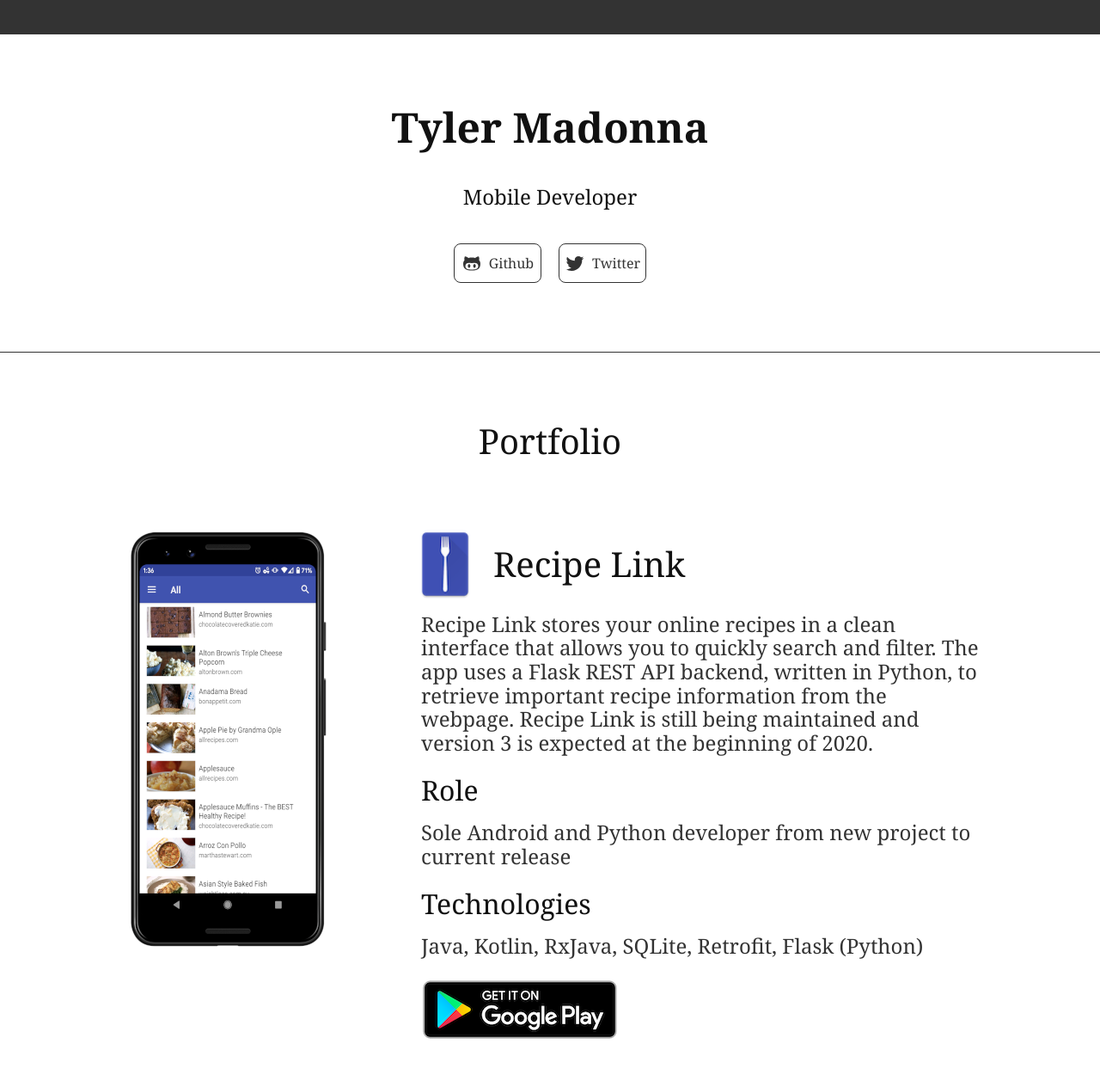
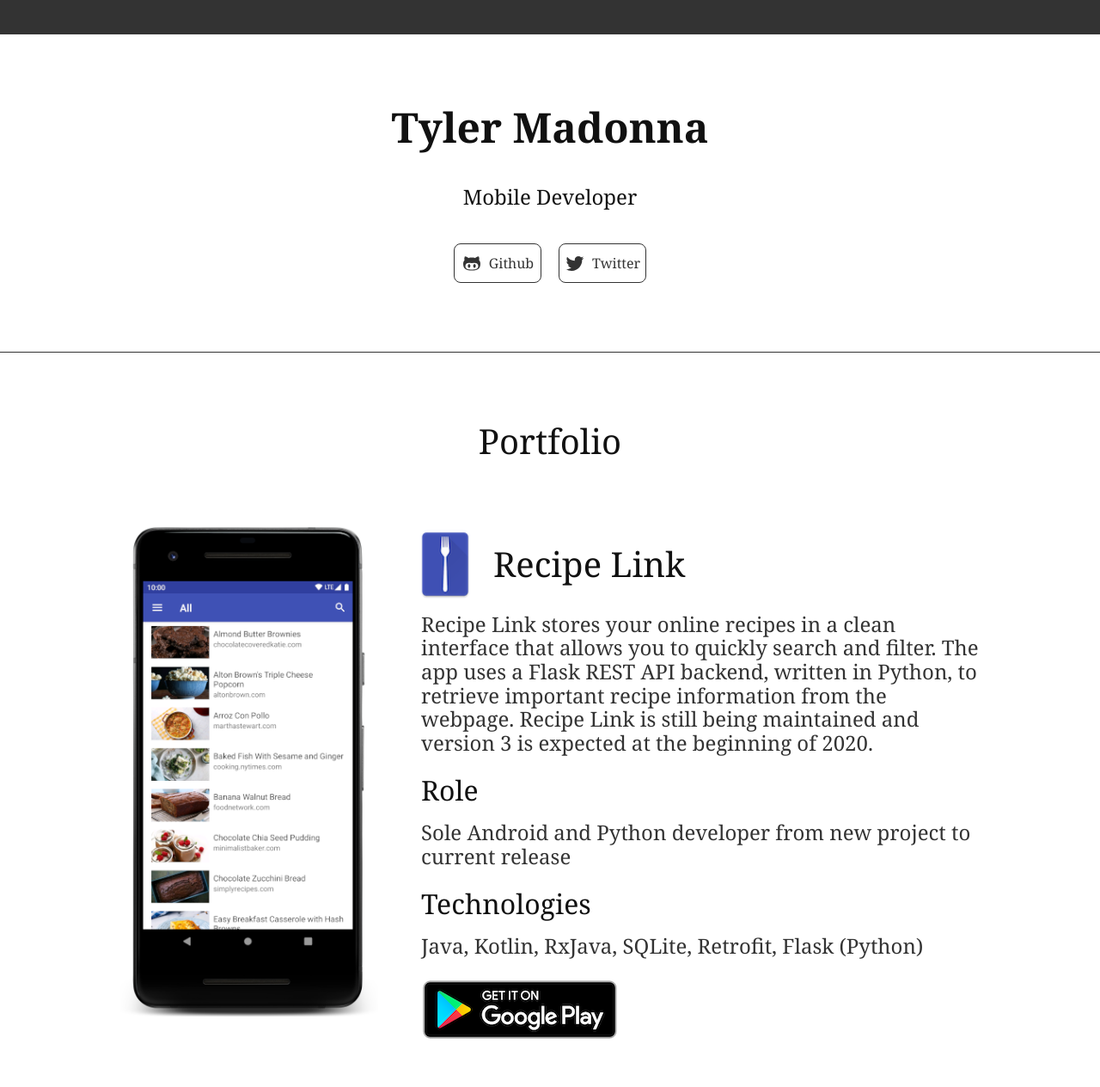
Before and after one commit to tjmadonna/tjmadonna.github.io, a Jekyll site: the page built from index.html, in a window 1280 px wide. Shown: the whole page at 86% size. Built offline with Jekyll 4.4.1, drawn with Linux system fonts in a browser that asks for light colours.

Commit message:
Replaced recipe link app image with better quality image

```diff
--- a/assets/css/styles.css
+++ b/assets/css/styles.css
@@ -126,7 +126,6 @@ body {
     margin: 0;
     margin-top: -5px;
     width: 100%;
-    max-width: 250px;
 }
 
 .portfolio-content {
```
Also changed, not shown: assets/images/recipe-link-app-image.png.
